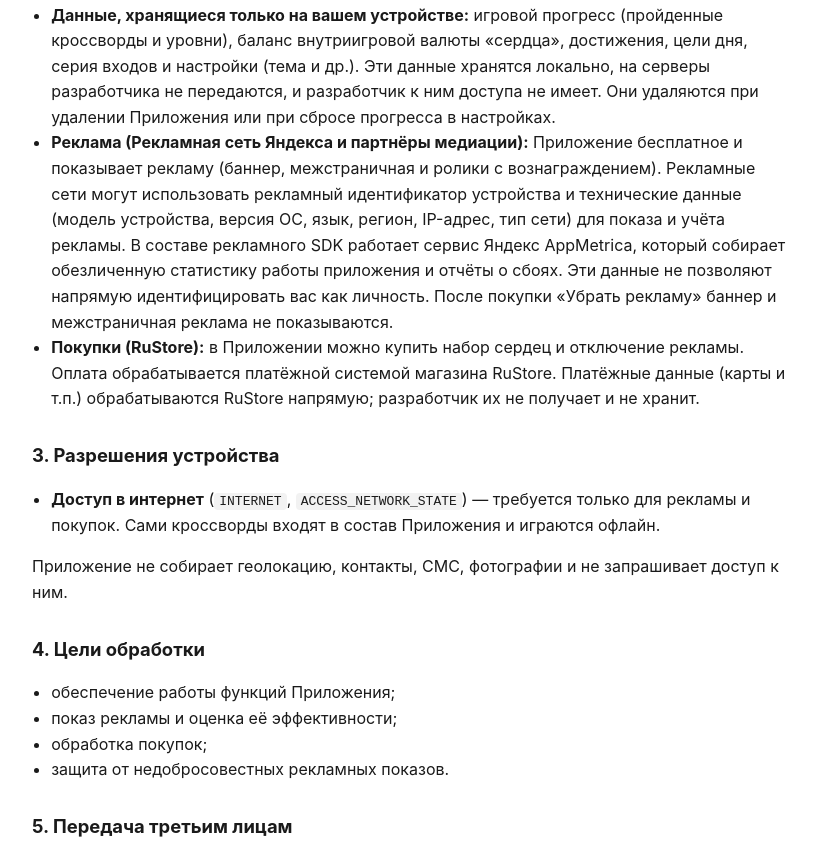
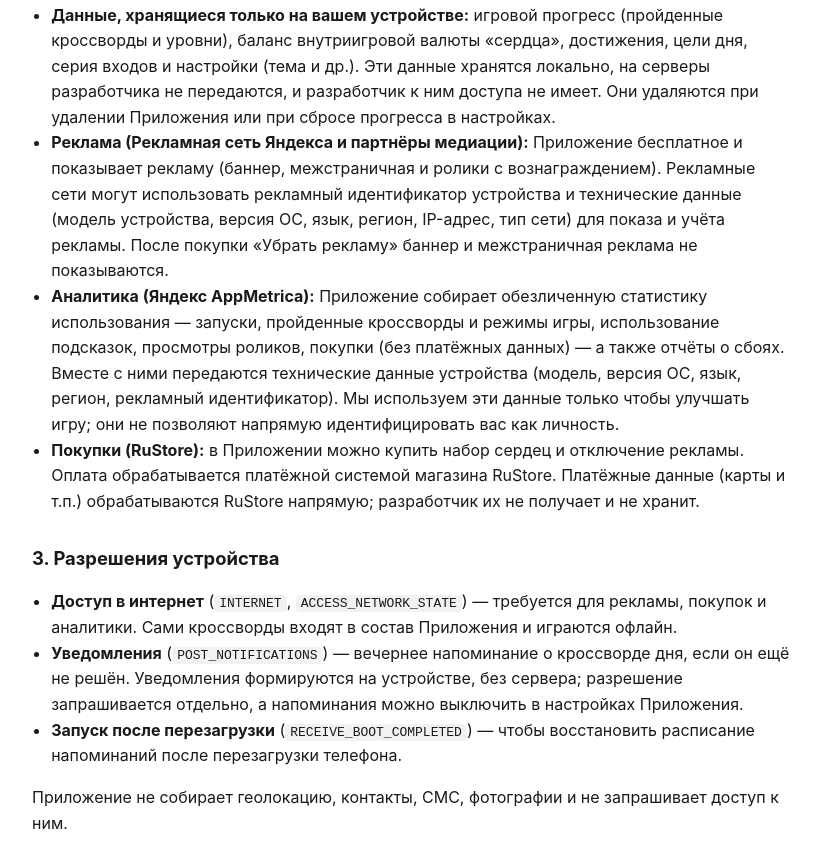
Before and after one commit to p1r4te/I-love-crosswords-policy, a plain HTML site: page privacy-policy.html in a window 1280 px wide. Shown: the part 480-1325 px from the top of the page, without its empty margins (228-1048 px from the left). Drawn offline with Linux system fonts and the light colour scheme.

Commit message:
Policy: AppMetrica analytics, notifications and boot permission

```diff
--- a/privacy-policy.html
+++ b/privacy-policy.html
@@ -39,10 +39,15 @@
   бесплатное и показывает рекламу (баннер, межстраничная и ролики с вознаграждением).
   Рекламные сети могут использовать рекламный идентификатор устройства и технические данные
   (модель устройства, версия ОС, язык, регион, IP-адрес, тип сети) для показа и учёта рекламы.
-  В составе рекламного SDK работает сервис Яндекс AppMetrica, который собирает обезличенную
-  статистику работы приложения и отчёты о сбоях. Эти данные не позволяют напрямую
-  идентифицировать вас как личность. После покупки «Убрать рекламу» баннер и межстраничная
+  После покупки «Убрать рекламу» баннер и межстраничная
   реклама не показываются.</li>
+
+  <li><strong>Аналитика (Яндекс AppMetrica):</strong> Приложение собирает обезличенную
+  статистику использования — запуски, пройденные кроссворды и режимы игры, использование
+  подсказок, просмотры роликов, покупки (без платёжных данных) — а также отчёты о сбоях.
+  Вместе с ними передаются технические данные устройства (модель, версия ОС, язык, регион,
+  рекламный идентификатор). Мы используем эти данные только чтобы улучшать игру; они не
+  позволяют напрямую идентифицировать вас как личность.</li>
 
   <li><strong>Покупки (RuStore):</strong> в Приложении можно купить набор сердец и отключение
   рекламы. Оплата обрабатывается платёжной системой магазина RuStore. Платёжные данные (карты
@@ -52,8 +57,13 @@
 <h2>3. Разрешения устройства</h2>
 <ul>
   <li><strong>Доступ в интернет</strong> (<code>INTERNET</code>, <code>ACCESS_NETWORK_STATE</code>)
-  — требуется только для рекламы и покупок. Сами кроссворды входят в состав Приложения
+  — требуется для рекламы, покупок и аналитики. Сами кроссворды входят в состав Приложения
   и играются офлайн.</li>
+  <li><strong>Уведомления</strong> (<code>POST_NOTIFICATIONS</code>) — вечернее напоминание о
+  кроссворде дня, если он ещё не решён. Уведомления формируются на устройстве, без сервера;
+  разрешение запрашивается отдельно, а напоминания можно выключить в настройках Приложения.</li>
+  <li><strong>Запуск после перезагрузки</strong> (<code>RECEIVE_BOOT_COMPLETED</code>) — чтобы
+  восстановить расписание напоминаний после перезагрузки телефона.</li>
 </ul>
 <p>Приложение не собирает геолокацию, контакты, СМС, фотографии и не запрашивает доступ к ним.</p>
 
```
